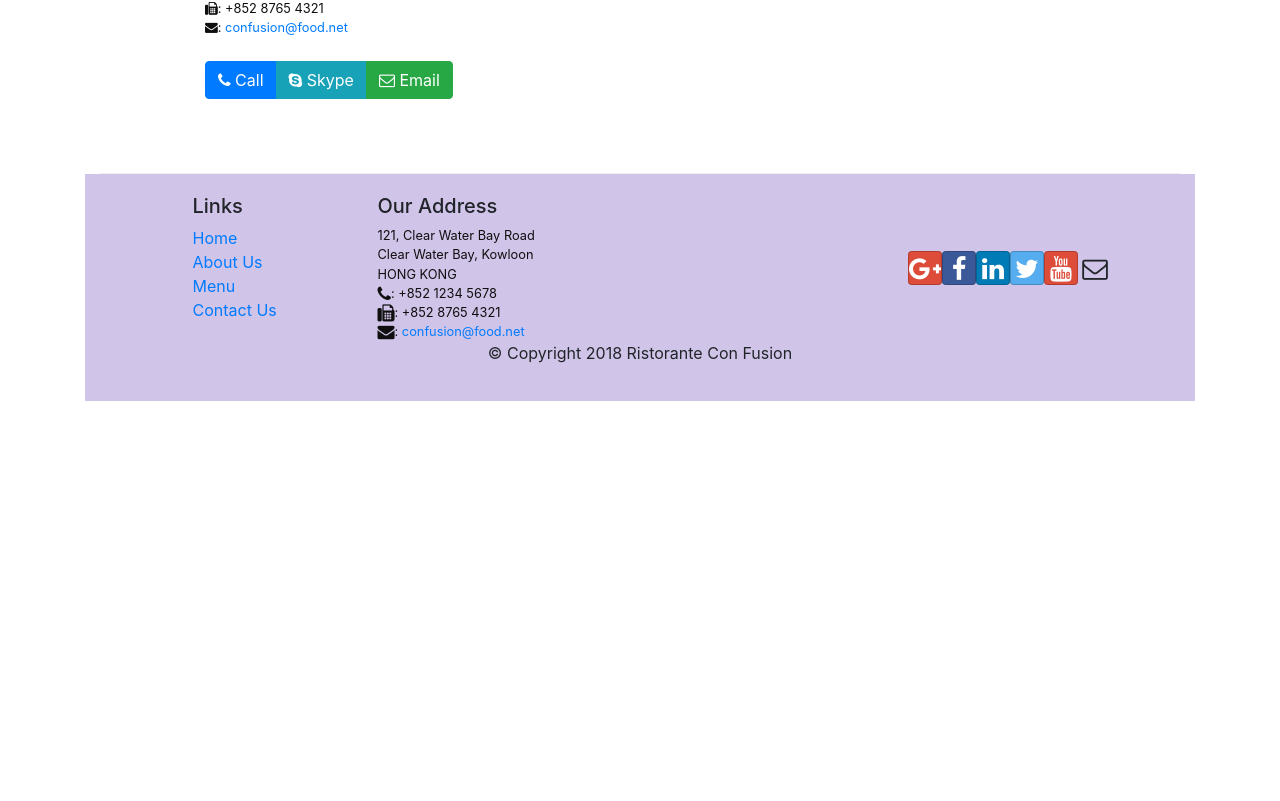
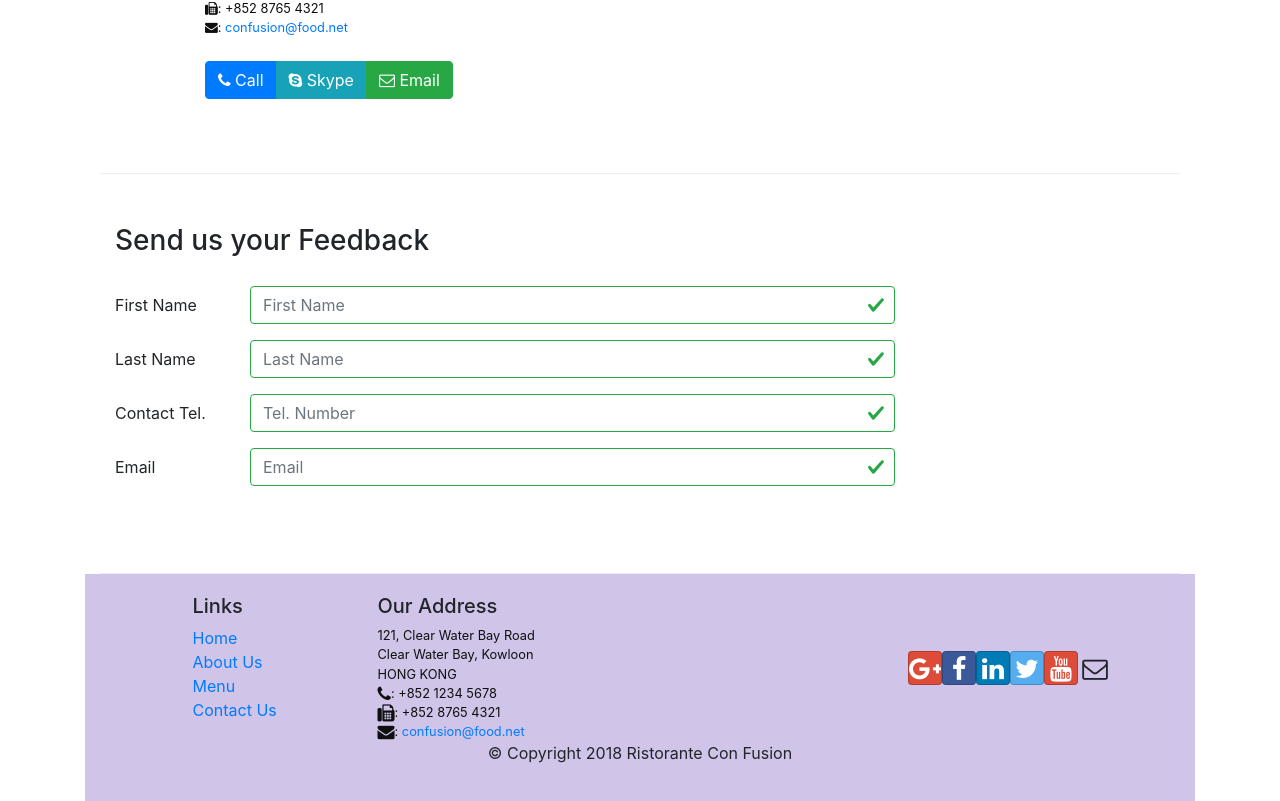
Before and after one commit to dennispaixao/hkust-2React, a React (Create React App) app: page /contactus in a window 1280 px wide. Shown: the part 674-1475 px from the top of the page. Before the commit the page ends 1075 px from the top, so only its background shows below. Built offline with nearby package versions, Linux system fonts and the light colour scheme.

Commit message:
uncontroled forms login

```diff
--- a/src/components/AboutComponent.js
+++ b/src/components/AboutComponent.js
@@ -6,16 +6,15 @@
 
     const leaders = props.leaders.map((leader) => {
         return (
-            <p>Leader {leader.name}</p>
+            <div>
+                <RenderLeader leader={leader}/>
+            </div>
         );
     });
 
 
-    function RenderLeader({leaders}){
+    function RenderLeader({leader}){
         return(
-            <div>
-                {leaders.map((leader)=>{
-                    return(
 
                     <div key={leader.id} className="col-12 mt-5">
                     <Media tag="li">
@@ -33,11 +32,7 @@
                   </div>
 
 
-                )
 
-                })}
-
-            </div>
         )
     }
 
@@ -98,7 +93,7 @@
                 </div>
                 <div className="col-12">
                     <Media list>
-                    <RenderLeader leaders={props.leaders} />
+                         {leaders}
                     </Media>
                 </div>
             </div>
--- a/src/components/ContactComponent.js
+++ b/src/components/ContactComponent.js
@@ -1,10 +1,87 @@
 
-import React from 'react';
-import { Breadcrumb, BreadcrumbItem } from 'reactstrap';
+
+import React, { Component } from 'react';
+import { Breadcrumb, BreadcrumbItem, Button, Form, FormGroup, Label, Input, Col, Row, FormFeedback } from 'reactstrap';
+
 import { Link } from 'react-router-dom';
 
-function Contact(props) {
-    return(
+class Contact extends Component {
+    constructor(props) {
+        super(props);
+
+        this.state = {
+            firstname: '',
+            lastname: '',
+            telnum: '',
+            email: '',
+            agree: false,
+            contactType: 'Tel.',
+            message: '',
+            touched: {
+                firstname: false,
+                lastname: false,
+                telnum: false,
+                email: false
+            }
+        }
+        this.handleSubmit = this.handleSubmit.bind(this);
+        this.handleInputChange = this.handleInputChange.bind(this);
+        this.handleBlur = this.handleBlur.bind(this);
+    }
+
+    handleInputChange(event) {
+        const target = event.target;
+        const value = target.type === 'checkbox' ? target.checked : target.value;
+        const name = target.name;
+
+        this.setState({
+            [name]: value
+        });
+    }
+
+    handleSubmit(event) {
+        console.log('Current State is: ' + JSON.stringify(this.state));
+        alert('Current State is: ' + JSON.stringify(this.state));
+        event.preventDefault();
+    }
+
+    handleBlur = (field) => (evt) => {
+        this.setState({
+            touched: { ...this.state.touched, [field]: true }
+        });
+    }
+
+    validate(firstname, lastname, telnum, email) {
+        const errors = {
+            firstname: '',
+            lastname: '',
+            telnum: '',
+            email: ''
+        };
+
+        if (this.state.touched.firstname && firstname.length < 3)
+            errors.firstname = 'First Name should be >= 3 characters';
+        else if (this.state.touched.firstname && firstname.length > 10)
+            errors.firstname = 'First Name should be <= 10 characters';
+
+        if (this.state.touched.lastname && lastname.length < 3)
+            errors.lastname = 'Last Name should be >= 3 characters';
+        else if (this.state.touched.lastname && lastname.length > 10)
+            errors.lastname = 'Last Name should be <= 10 characters';
+
+        const reg = /^\d+$/;
+        if (this.state.touched.telnum && !reg.test(telnum))
+            errors.telnum = 'Tel. Number should contain only numbers';
+
+        if (this.state.touched.email && email.split('').filter(x => x === '@').length !== 1)
+            errors.email = 'Email should contain a @';
+
+        return errors;
+    }
+
+    render() {
+        const errors = this.validate(this.state.firstname, this.state.lastname, this.state.telnum, this.state.email);
+        return (
             <div className="container">
                 <div className="row">
                     <Breadcrumb>
@@ -42,8 +119,80 @@
                         </div>
                     </div>
                 </div>
+
+
+                <div className="row row-content">
+                    <div className="col-12">
+                        <h3>Send us your Feedback</h3>
+                    </div>
+                    <div className="col-12 col-md-9">
+                        <Form onSubmit={this.handleSubmit}>
+                                <FormGroup row>
+                                <Label htmlFor="firstname" md={2}>First Name</Label>
+                                <Col md={10}>
+                                    <Input type="text" id="firstname" name="firstname"
+                                        placeholder="First Name"
+                                        value={this.state.firstname}
+                                        valid={errors.firstname === ''}
+                                        invalid={errors.firstname !== ''}
+                                        onBlur={this.handleBlur('firstname')}
+                                        onChange={this.handleInputChange} />
+                                    <FormFeedback>{errors.firstname}</FormFeedback>
+                                </Col>
+                            </FormGroup>
+                            <FormGroup row>
+                                <Label htmlFor="lastname" md={2}>Last Name</Label>
+                                <Col md={10}>
+                                    <Input type="text" id="lastname" name="lastname"
+                                        placeholder="Last Name"
+                                        value={this.state.lastname}
+                                        valid={errors.lastname === ''}
+                                        invalid={errors.lastname !== ''}
+                                        onBlur={this.handleBlur('lastname')}
+                                        onChange={this.handleInputChange} />
+                                    <FormFeedback>{errors.lastname}</FormFeedback>
+                                </Col>
+                            </FormGroup>
+                            <FormGroup row>
+                                <Label htmlFor="telnum" md={2}>Contact Tel.</Label>
+                                <Col md={10}>
+                                    <Input type="tel" id="telnum" name="telnum"
+                                        placeholder="Tel. Number"
+                                        value={this.state.telnum}
+                                        valid={errors.telnum === ''}
+                                        invalid={errors.telnum !== ''}
+                                        onBlur={this.handleBlur('telnum')}
+                                        onChange={this.handleInputChange} />
+                                    <FormFeedback>{errors.telnum}</FormFeedback>
+                                </Col>
+                            </FormGroup>
+                            <FormGroup row>
+                                <Label htmlFor="email" md={2}>Email</Label>
+                                <Col md={10}>
+                                    <Input type="email" id="email" name="email"
+                                        placeholder="Email"
+                                        value={this.state.email}
+                                        valid={errors.email === ''}
+                                        invalid={errors.email !== ''}
+                                        onBlur={this.handleBlur('email')}
+                                        onChange={this.handleInputChange} />
+                                    <FormFeedback>{errors.email}</FormFeedback>
+                                </Col>
+                            </FormGroup>
+
+
+
+                        </Form>
+                    </div>
+                </div>
+
             </div>
         );
+
+
+    }
+
+
 }
 
 export default Contact;
--- a/src/components/HeaderComponent.js
+++ b/src/components/HeaderComponent.js
@@ -1,6 +1,10 @@
 
 import React, { Component } from 'react';
-import { Navbar, NavbarBrand, Nav, NavbarToggler, Collapse, NavItem, Jumbotron } from 'reactstrap';
+
+import { Navbar, NavbarBrand, Nav, NavbarToggler, Collapse, NavItem, Jumbotron,
+    Button, Modal, ModalHeader, ModalBody,
+    Form, FormGroup, Input, Label } from 'reactstrap';
+
 import { NavLink } from 'react-router-dom';
 
 
@@ -9,16 +13,34 @@
     constructor(props) {
         super(props);
         this.toggleNav = this.toggleNav.bind(this);
+        this.toggleModal = this.toggleModal.bind(this);
+        this.handleLogin = this.handleLogin.bind(this);
         this.state = {
-          isNavOpen: false
+            isNavOpen: false,
+            isModalOpen: false
         };
       }
+
+      handleLogin(event) {
+        this.toggleModal();
+        alert("Username: " + this.username.value + " Password: " + this.password.value
+            + " Remember: " + this.remember.checked);
+        event.preventDefault();
+
+    }
 
       toggleNav() {
         this.setState({
           isNavOpen: !this.state.isNavOpen
         });
       }
+
+      toggleModal() {
+        this.setState({
+          isModalOpen: !this.state.isModalOpen
+        });
+      }
+
     render() {
         return (
             <React.Fragment>
@@ -43,6 +65,11 @@
                                 <NavLink className="nav-link" to='/contactus'><span className="fa fa-address-card fa-lg"></span> Contact Us</NavLink>
                             </NavItem>
                         </Nav>
+                        <Nav className="ml-auto" navbar>
+                                <NavItem>
+                                    <Button outline onClick={this.toggleModal}><span className="fa fa-sign-in fa-lg"></span> Login</Button>
+                                </NavItem>
+                            </Nav>
                         </Collapse>
                     </div>
                 </Navbar>
@@ -57,6 +84,33 @@
                         </div>
                     </div>
                 </Jumbotron>
+
+                <Modal isOpen={this.state.isModalOpen} toggle={this.toggleModal}>
+                    <ModalHeader toggle={this.toggleModal}>Login</ModalHeader>
+                    <ModalBody>
+                    <Form onSubmit={this.handleLogin}>
+                            <FormGroup>
+                                <Label htmlFor="username">Username</Label>
+                                <Input type="text" id="username" name="username"
+                                    innerRef={(input) => this.username = input} />
+                            </FormGroup>
+                            <FormGroup>
+                                <Label htmlFor="password">Password</Label>
+                                <Input type="password" id="password" name="password"
+                                    innerRef={(input) => this.password = input}  />
+                            </FormGroup>
+                            <FormGroup check>
+                                <Label check>
+                                    <Input type="checkbox" name="remember"
+                                    innerRef={(input) => this.remember = input}  />
+                                    Remember me
+                                </Label>
+                            </FormGroup>
+                            <Button type="submit" value="submit" color="primary">Login</Button>
+                        </Form>
+
+                    </ModalBody>
+                </Modal>
             </React.Fragment>
         );
     }
```
Lines whose indentation alone changed are shown as unchanged.
